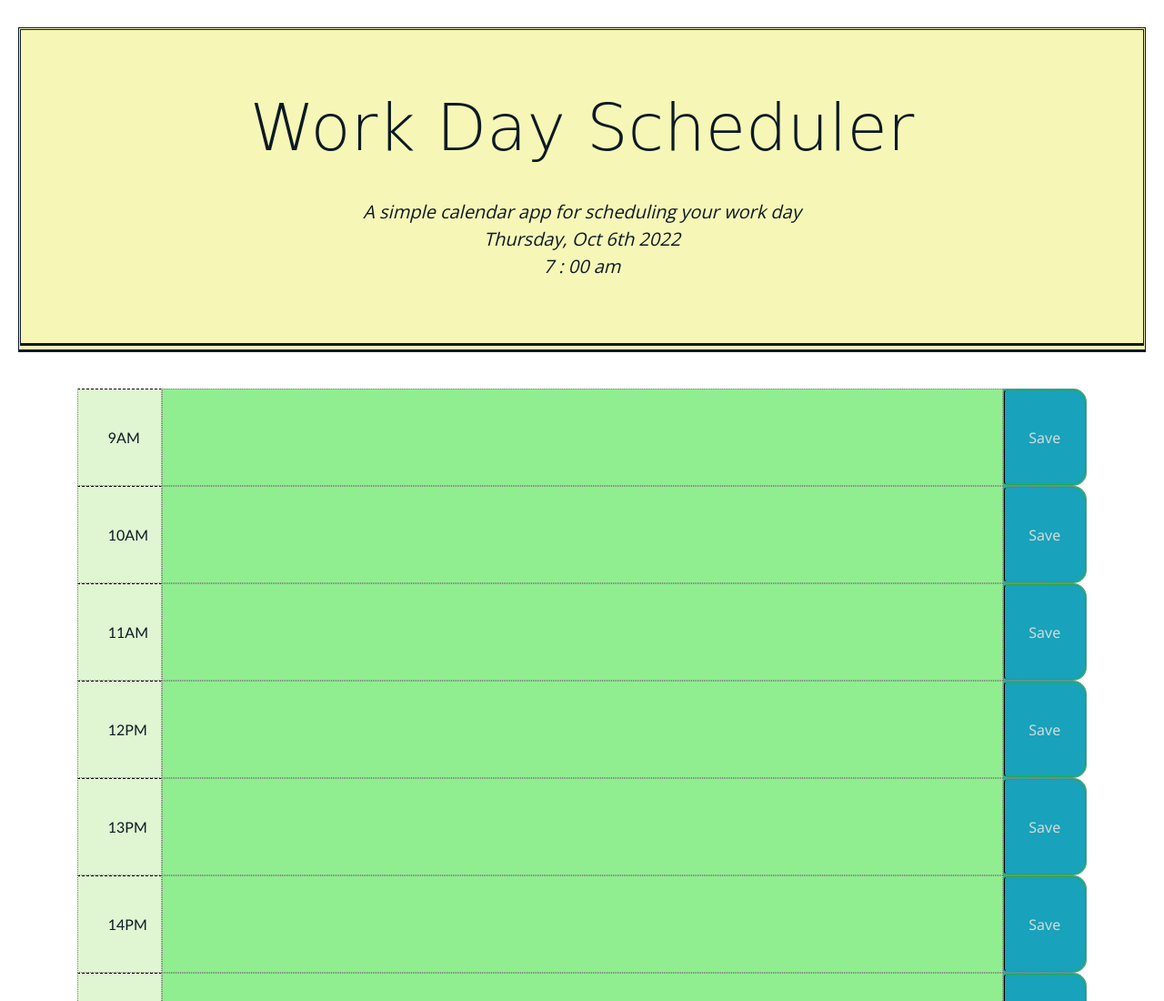
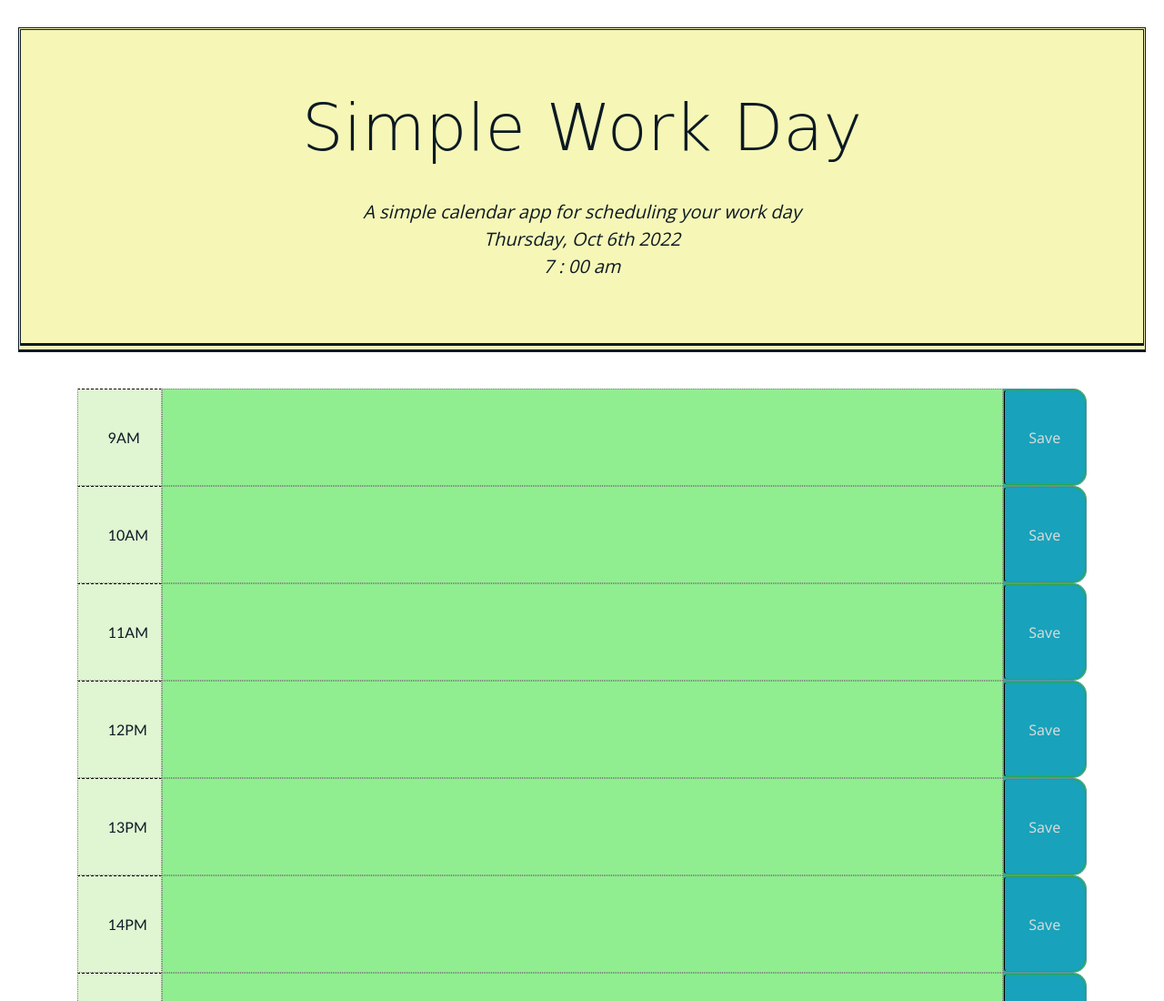
Before and after one commit to ahhyaya/Simple-Work-Day, a plain HTML site: page index.html in a window 1280 px wide. Shown: the top 1100 px of the page at 91% size. Drawn offline with nearby package versions, Linux system fonts and the light colour scheme; a web font is replaced by a local one.

Commit message:
change project name

```diff
--- a/index.html
+++ b/index.html
@@ -20,12 +20,12 @@
   <link rel="preconnect" href="https://fonts.googleapis.com">
   <link rel="preconnect" href="https://fonts.gstatic.com" crossorigin>
   <link href="https://fonts.googleapis.com/css2?family=Peralta&display=swap" rel="stylesheet">
-  <title>Work Day Scheduler</title>
+  <title>Simple Work Day</title>
 </head>
 
 <body>
   <header class="jumbotron">
-    <h1 class="display-3" id="title">Work Day Scheduler</h1>
+    <h1 class="display-3" id="title">Simple Work Day</h1>
     <p class="lead">A simple calendar app for scheduling your work day</p>
     <p id="currentDay" class="lead"></p>
     <p id="currentTime" class="lead"></p>
```
Also changed, not shown: 1 other file.
